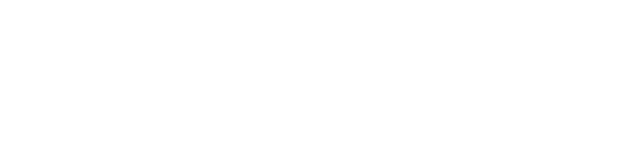
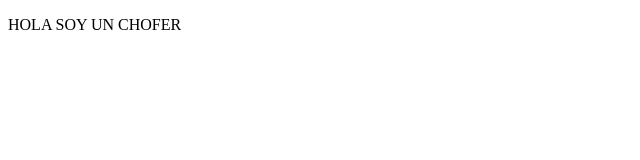
Before and after one commit to ricardo004g/Decarreritas, a website: page app/pages/admin/dashboard-driver.html in a window 1280 px wide. Shown: the whole page, without its empty margins (0-640 px from the left). Drawn offline with Linux system fonts and the light colour scheme.

Commit message:
Rename admin dashboard pages

```diff
--- a/app/pages/admin/dashboard-chofer.html
+++ b/app/pages/admin/dashboard-driver.html
@@ -6,6 +6,6 @@
     <title>Document</title>
 </head>
 <body>
-
+    <p>HOLA SOY UN CHOFER</p>
 </body>
 </html>
```
Also changed, not shown: app/pages/admin/dashboard-customer.html (renamed from app/pages/admin/dashboard-cliente.html).
